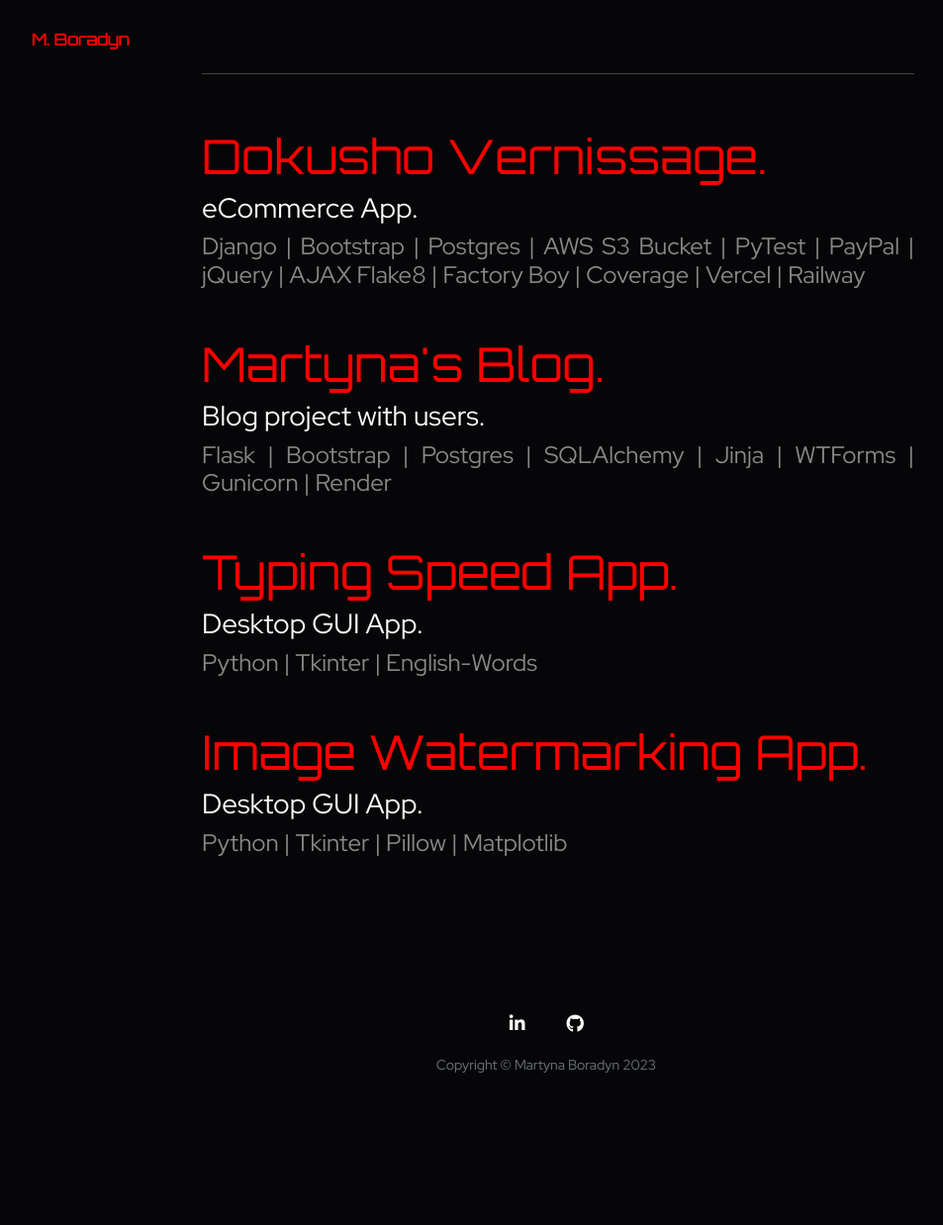
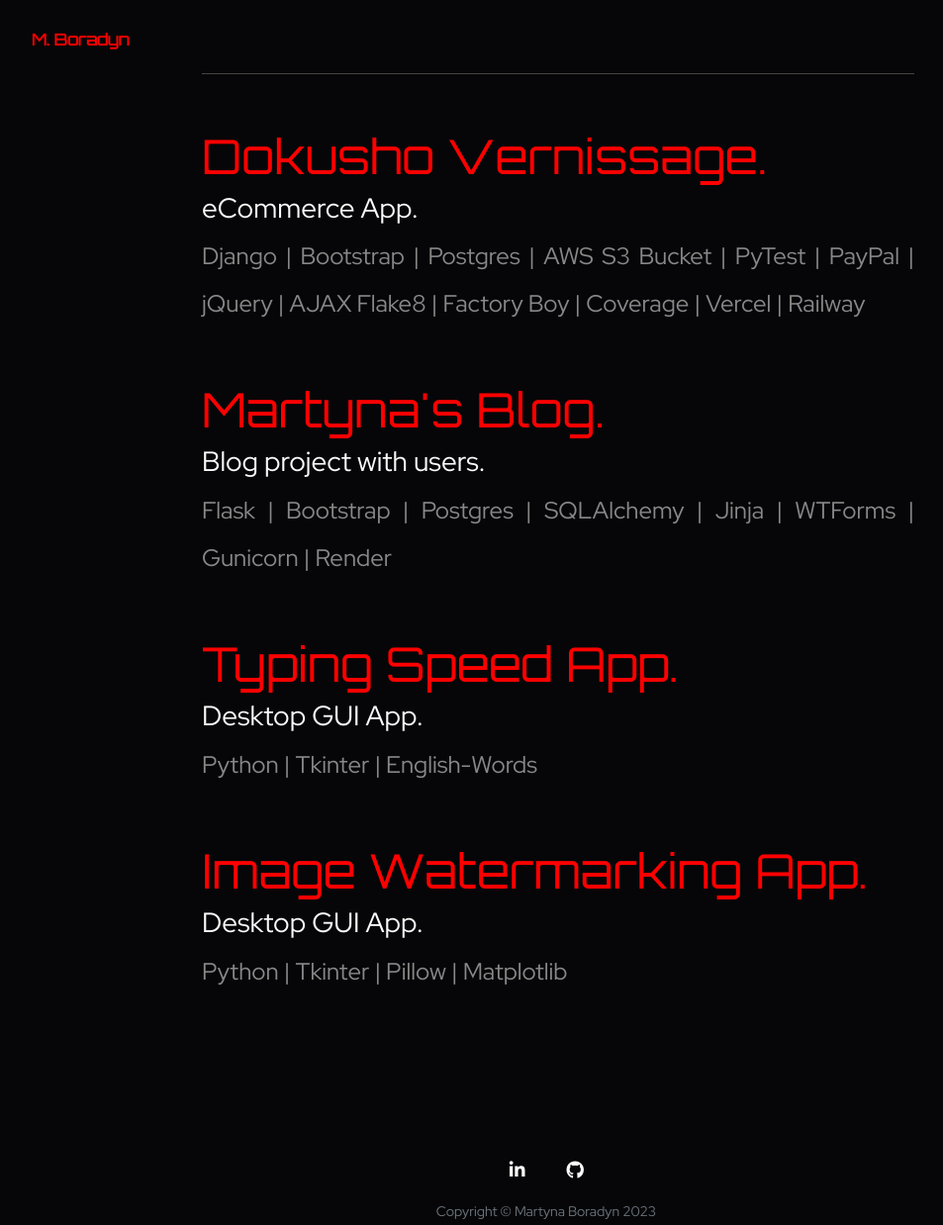
Before and after one commit to Veluthil/Portfolio-Project, a Flask app: page /projects in a window 1280 px wide. Shown: the part 668-1906 px from the top of the page at 99% size, without its empty margins (88-1041 px from the left). Before the commit the page ends 1752 px from the top, so only its background shows below. Run offline with Flask 2, Linux system fonts and the light colour scheme; some libraries are stand-ins or nearby versions.

Commit message:
Clean up the code in templates

```diff
--- a/templates/header.html
+++ b/templates/header.html
@@ -36,7 +36,7 @@
 <!-- Navigation -->
 <div id="banner" class="container-fluid">
     {% if main_page: %}
-    <nav class="navbar navbar-expand-lg navbar-dark me-auto fixed-top" id="mainNav" style="background: transparent">
+    <nav class="navbar navbar-expand-lg navbar-dark me-auto fixed-top navbar-main" id="mainNav" style="background: transparent">
         {% else: %}
         <nav class="navbar navbar-expand-lg navbar-dark me-auto fixed-top" id="mainNav">
             {% endif %}
--- a/templates/projects.html
+++ b/templates/projects.html
@@ -25,41 +25,30 @@
 <!--                <img class="project-img" src="static/images/dv.png" alt="Dokusho Vernissage"/>-->
             </a>
             <h3>eCommerce App.</h3>
-                <h3 class="stack-project">Django | Bootstrap | Postgres | AWS S3 Bucket | PyTest | PayPal | jQuery | AJAX
-                Flake8 | Factory Boy | Coverage | Vercel | Railway</h3>
+                <p class="stack-project">Django | Bootstrap | Postgres | AWS S3 Bucket | PyTest | PayPal | jQuery | AJAX
+                Flake8 | Factory Boy | Coverage | Vercel | Railway</p>
             <br>
             <a class="project" href="https://martyna-blog.onrender.com/" target="_blank">Martyna's Blog.
 <!--                <img class="project-img" src="static/images/blog.png" alt="Martyna's Blog"/>-->
             </a>
             <h3>Blog project with users.</h3>
-                <h3 class="stack-project">Flask | Bootstrap | Postgres | SQLAlchemy | Jinja | WTForms | Gunicorn |
-                Render</h3>
+                <p class="stack-project">Flask | Bootstrap | Postgres | SQLAlchemy | Jinja | WTForms | Gunicorn |
+                Render</p>
             <br>
             <a class="project" href="https://github.com/Veluthil/Typing-Speed-Test-App" target="_blank">
                 Typing Speed App.
             </a>
             <h3>Desktop GUI App.</h3>
-                <h3 class="stack-project">Python | Tkinter | English-Words</h3>
+                <p class="stack-project">Python | Tkinter | English-Words</p>
             <br>
             <a class="project" href="https://github.com/Veluthil/Image-Watermarking-App" target="_blank">
                 Image Watermarking App.
             </a>
             <h3>Desktop GUI App.</h3>
-                <h3 class="stack-project">Python | Tkinter | Pillow | Matplotlib</h3>
+                <p class="stack-project">Python | Tkinter | Pillow | Matplotlib</p>
             <br>
             <div class="cursor-outer"></div>
             <div class="cursor-inner"></div>
-            <script>
-        const cursor = document.querySelector(".cursor-inner");
-        const cursor2 = document.querySelector(".cursor-outer");
-        document.addEventListener("mousemove", e=>{
-            cursor.style.top = e.clientY + "px";
-            cursor.style.left = e.clientX + "px";
-
-            cursor2.style.top = e.clientY + "px";
-            cursor2.style.left = e.clientX + "px";
-        })
-            </script>
         </div>
     </div>
 </div>
```
Also changed, not shown: templates/about.html (+0 -11 lines), templates/contact.html (+0 -11 lines), templates/index.html (+2 -16 lines).
